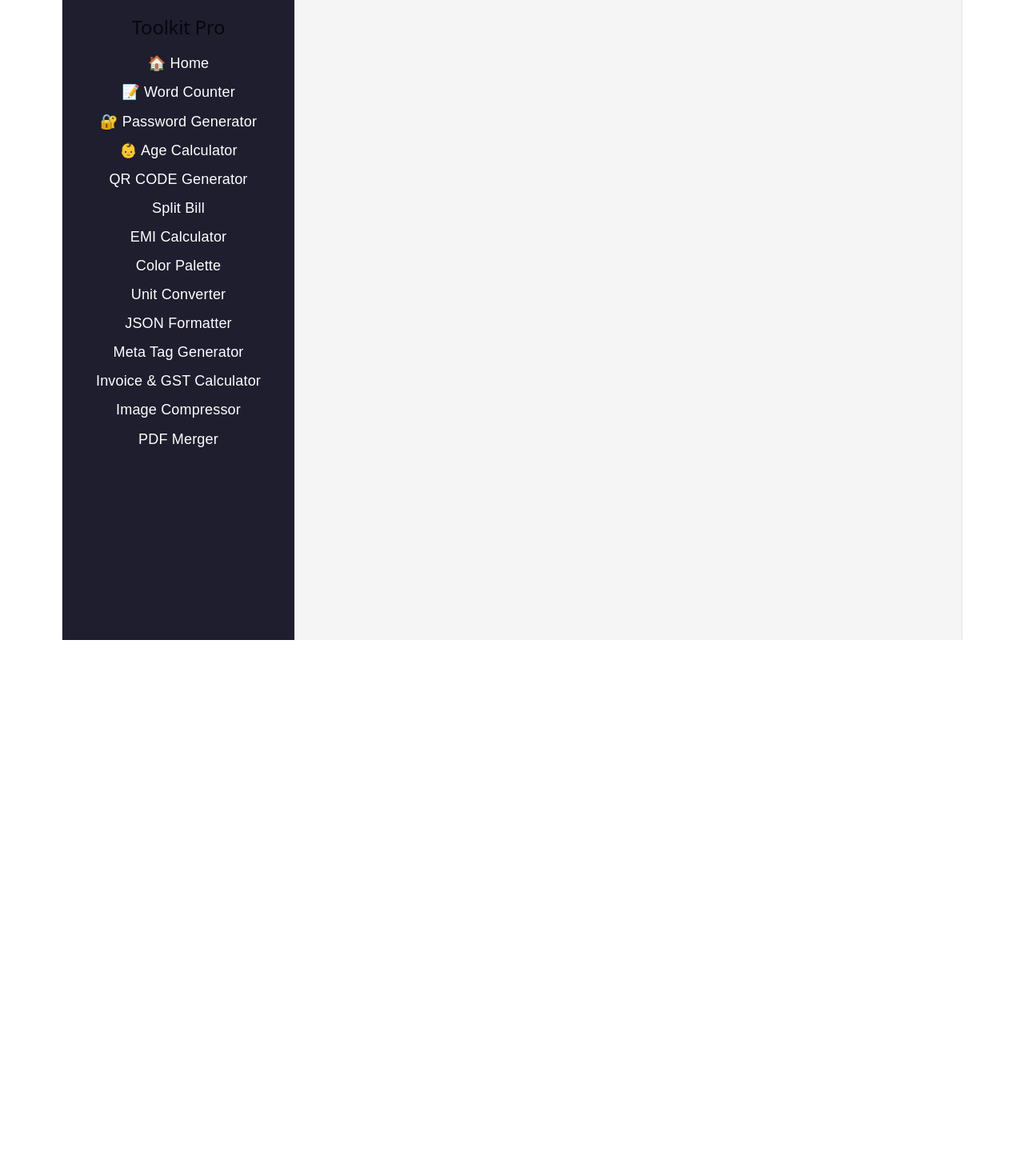
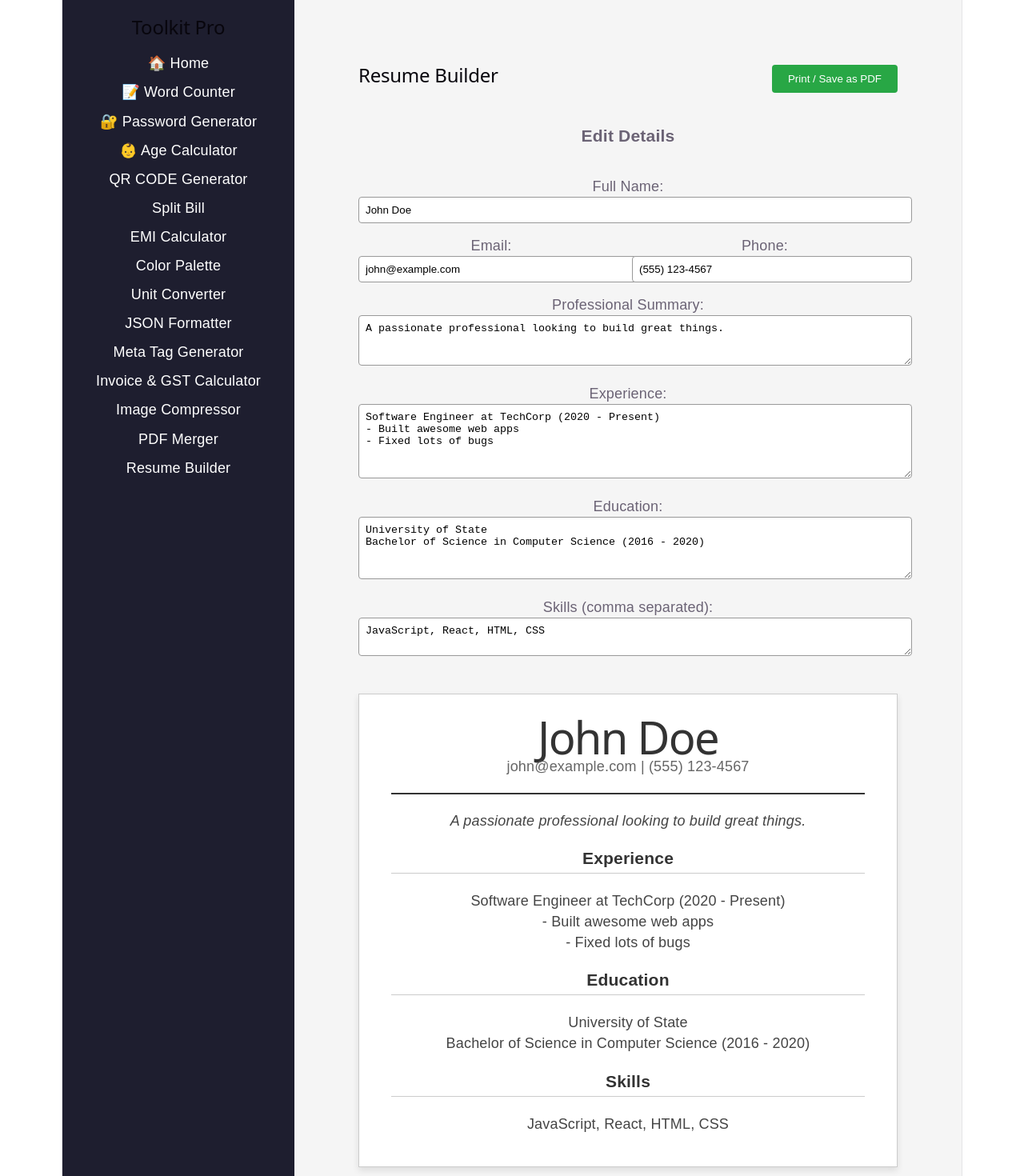
Before and after one commit to AjimTamboli-Web/all-in-one-toolkit, a React (Vite) app: page /resume-builder in a window 1280 px wide. Shown: the top 1470 px of the page at 80% size. Before the commit the page ends 800 px from the top, so only its background shows below. Built offline with nearby package versions, Linux system fonts and the light colour scheme.

Commit message:
ResumeBuilder Implemented

```diff
--- a/src/App.jsx
+++ b/src/App.jsx
@@ -17,6 +17,7 @@ import MetaTagGenerator from './components/MetaTagGenerator'
 import InvoiceGST from './components/InvoiceGST'
 import ImageCompressor from './components/ImageCompressor'
 import PDFMerger from './components/PDFMerger'
+import ResumeBuilder from './components/ResumeBuilder'
 
 // 2. Export our App function as the default export so main.jsx can use it
 export default function App() {
@@ -75,6 +76,9 @@ export default function App() {
           <li>
             <Link to="/pdf-merger" style={{ color: 'white', textDecoration: 'none' }}>PDF Merger</Link>
           </li>
+          <li>
+            <Link to="/resume-builder" style={{ color: 'white', textDecoration: 'none' }}>Resume Builder</Link>
+          </li>
         </ul>
       </nav>
 
@@ -126,6 +130,8 @@ export default function App() {
           <Route path="/image-compressor" element={<ImageCompressor />} />
 
           <Route path="/pdf-merger" element={<PDFMerger />} />
+
+          <Route path="/resume-builder" element={<ResumeBuilder />} />
         </Routes>
       </main>
 
--- /dev/null
+++ b/src/components/ResumeBuilder.jsx
@@ -0,0 +1,133 @@
+import { useState } from 'react'
+
+export default function ResumeBuilder() {
+    // 1. STATE - Tracking all the resume details
+    const [name, setName] = useState('John Doe')
+    const [email, setEmail] = useState('john@example.com')
+    const [phone, setPhone] = useState('(555) 123-4567')
+    const [summary, setSummary] = useState('A passionate professional looking to build great things.')
+
+    const [experience, setExperience] = useState('Software Engineer at TechCorp (2020 - Present)\n- Built awesome web apps\n- Fixed lots of bugs')
+    const [education, setEducation] = useState('University of State\nBachelor of Science in Computer Science (2016 - 2020)')
+    const [skills, setSkills] = useState('JavaScript, React, HTML, CSS')
+
+    // 2. PRINT FUNCTION
+    const handlePrint = () => {
+        // This tells the browser to open the print dialog (where they can choose "Save as PDF")
+        window.print()
+    }
+
+    // 3. THE UI
+    return (
+        <div style={{ padding: '20px', margin: '20px' }}>
+
+            {/*
+        This is a CSS trick!
+        When the user prints the page, it hides anything with the class "no-print".
+        This way, the ugly form inputs disappear and only the resume shows up in the PDF!
+      */}
+            <style>{`
+        @media print {
+          .no-print { display: none !important; }
+          body { background: white; }
+          nav { display: none !important; } /* Hides your App.jsx sidebar */
+        }
+      `}</style>
+
+            {/* HEADER SECTION */}
+            <div className="no-print" style={{ display: 'flex', justifyContent: 'space-between', alignItems: 'center', marginBottom: '20px' }}>
+                <h2>Resume Builder</h2>
+                <button
+                    onClick={handlePrint}
+                    style={{ padding: '10px 20px', background: '#28a745', color: 'white', border: 'none', borderRadius: '4px', cursor: 'pointer' }}
+                >
+                    Print / Save as PDF
+                </button>
+            </div>
+
+            <div style={{ display: 'flex', gap: '40px', flexWrap: 'wrap' }}>
+
+                {/* --- LEFT SIDE: THE FORM --- */}
+                {/* Notice we added the "no-print" class here! */}
+                <div className="no-print" style={{ flex: 1, minWidth: '300px', display: 'flex', flexDirection: 'column', gap: '15px' }}>
+                    <h3>Edit Details</h3>
+
+                    <div>
+                        <label>Full Name:</label><br />
+                        <input type="text" value={name} onChange={e => setName(e.target.value)} style={{ padding: '8px', width: '100%', borderRadius: '4px', border: '1px solid #999' }} />
+                    </div>
+
+                    <div style={{ display: 'flex', gap: '10px' }}>
+                        <div style={{ flex: 1 }}>
+                            <label>Email:</label><br />
+                            <input type="email" value={email} onChange={e => setEmail(e.target.value)} style={{ padding: '8px', width: '100%', borderRadius: '4px', border: '1px solid #999' }} />
+                        </div>
+                        <div style={{ flex: 1 }}>
+                            <label>Phone:</label><br />
+                            <input type="text" value={phone} onChange={e => setPhone(e.target.value)} style={{ padding: '8px', width: '100%', borderRadius: '4px', border: '1px solid #999' }} />
+                        </div>
+                    </div>
+
+                    <div>
+                        <label>Professional Summary:</label><br />
+                        <textarea value={summary} onChange={e => setSummary(e.target.value)} rows="3" style={{ padding: '8px', width: '100%', borderRadius: '4px', border: '1px solid #999' }} />
+                    </div>
+
+                    <div>
+                        <label>Experience:</label><br />
+                        <textarea value={experience} onChange={e => setExperience(e.target.value)} rows="5" style={{ padding: '8px', width: '100%', borderRadius: '4px', border: '1px solid #999' }} />
+                    </div>
+
+                    <div>
+                        <label>Education:</label><br />
+                        <textarea value={education} onChange={e => setEducation(e.target.value)} rows="4" style={{ padding: '8px', width: '100%', borderRadius: '4px', border: '1px solid #999' }} />
+                    </div>
+
+                    <div>
+                        <label>Skills (comma separated):</label><br />
+                        <textarea value={skills} onChange={e => setSkills(e.target.value)} rows="2" style={{ padding: '8px', width: '100%', borderRadius: '4px', border: '1px solid #999' }} />
+                    </div>
+                </div>
+
+                {/* --- RIGHT SIDE: LIVE PREVIEW --- */}
+                {/* We give this a white background and black text so it looks like a piece of paper */}
+                <div style={{ flex: 2, minWidth: '400px', background: 'white', color: 'black', padding: '40px', border: '1px solid #ccc', boxShadow: '0 4px 8px rgba(0,0,0,0.1)' }}>
+
+                    {/* Resume Header */}
+                    <div style={{ textAlign: 'center', borderBottom: '2px solid #333', paddingBottom: '20px', marginBottom: '20px' }}>
+                        <h1 style={{ margin: '0 0 10px 0', color: '#333' }}>{name || 'Your Name'}</h1>
+                        <p style={{ margin: 0, color: '#666' }}>
+                            {email} {email && phone ? ' | ' : ''} {phone}
+                        </p>
+                    </div>
+
+                    {/* Resume Summary */}
+                    <div style={{ marginBottom: '20px' }}>
+                        <p style={{ margin: 0, fontStyle: 'italic', color: '#444' }}>{summary}</p>
+                    </div>
+
+                    {/* Resume Experience */}
+                    <div style={{ marginBottom: '20px' }}>
+                        <h3 style={{ borderBottom: '1px solid #ccc', paddingBottom: '5px', color: '#333' }}>Experience</h3>
+                        {/* The whiteSpace: 'pre-wrap' rule allows the textarea's line breaks to show up correctly! */}
+                        <div style={{ whiteSpace: 'pre-wrap', color: '#444' }}>{experience}</div>
+                    </div>
+
+                    {/* Resume Education */}
+                    <div style={{ marginBottom: '20px' }}>
+                        <h3 style={{ borderBottom: '1px solid #ccc', paddingBottom: '5px', color: '#333' }}>Education</h3>
+                        <div style={{ whiteSpace: 'pre-wrap', color: '#444' }}>{education}</div>
+                    </div>
+
+                    {/* Resume Skills */}
+                    <div>
+                        <h3 style={{ borderBottom: '1px solid #ccc', paddingBottom: '5px', color: '#333' }}>Skills</h3>
+                        <div style={{ color: '#444' }}>{skills}</div>
+                    </div>
+
+                </div>
+
+            </div>
+        </div>
+    )
+}
```
